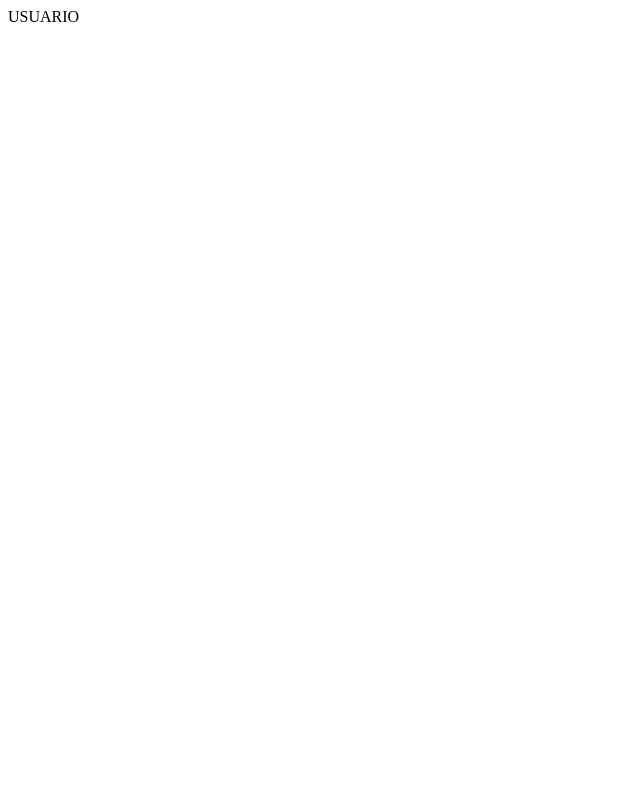
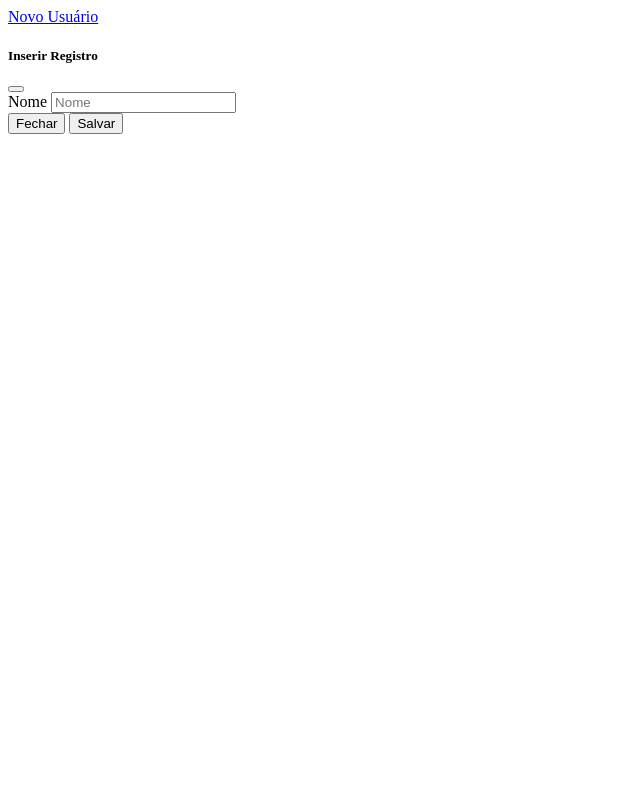
Before and after one commit to ricardofh/ProjetoLojaPHP, a PHP site: page /usuarios.php in a window 1280 px wide. Before the commit the part shown is almost empty. Shown: the whole page, without its empty margins (0-640 px from the left). Run offline with PHP 8.4, Linux system fonts and the light colour scheme.

Commit message:
Modal
feat(usuarios): Adicionado botão de novo usuario e modal.
feat(usuarios): Formulario de cadastro

```diff
--- a/Projeto/painel-adm/usuarios.php
+++ b/Projeto/painel-adm/usuarios.php
@@ -1 +1,44 @@
-USUARIO
+<?php
+    $pag = 'usuarios';
+?>
+
+<a href="index.php?pagina=<?php echo $pag ?>&funcao=novo" type="button" class="btn btn-secondary mt-2">Novo Usuário</a>
+
+
+<!--MODAL -->
+<div class="modal fade" tabindex="-1" id="modalCadastrar">
+    <div class="modal-dialog">
+        <div class="modal-content">
+            <div class="modal-header">
+                <h5 class="modal-title">Inserir Registro</h5>
+                <button type="button" class="btn-close" data-bs-dismiss="modal" aria-label="Close"></button>
+            </div>
+
+            <!--FORMULARIO DE CADASTRO -->
+            <form method="POST">
+                <div class="modal-body">
+                    <div class="mb-3">
+                        <label for="exampleFormControlInput1" class="form-label">Nome</label>
+                        <input type="text" class="form-control" id="nome" name="nome" placeholder="Nome">
+                    </div>
+
+                </div>
+                <div class="modal-footer">
+                    <button type="button" class="btn btn-secondary" data-bs-dismiss="modal">Fechar</button>
+                    <button name="btn-salvar" id="btn-salvar" type="button" class="btn btn-primary">Salvar</button>
+                </div>
+            </form>
+        </div>
+    </div>
+</div>
+
+<?php
+    if(@$_GET['funcao'] == "novo"){ ?>
+        <script type="text/javascript">
+            var myModal = new bootstrap.Modal(document.getElementById('modalCadastrar'), {
+                backdrop: 'static'
+            })
+
+            myModal.show();
+        </script>
+    <?php } ?>
```
Also changed, not shown: Projeto/painel-adm/index.php (+14 -11 lines).
